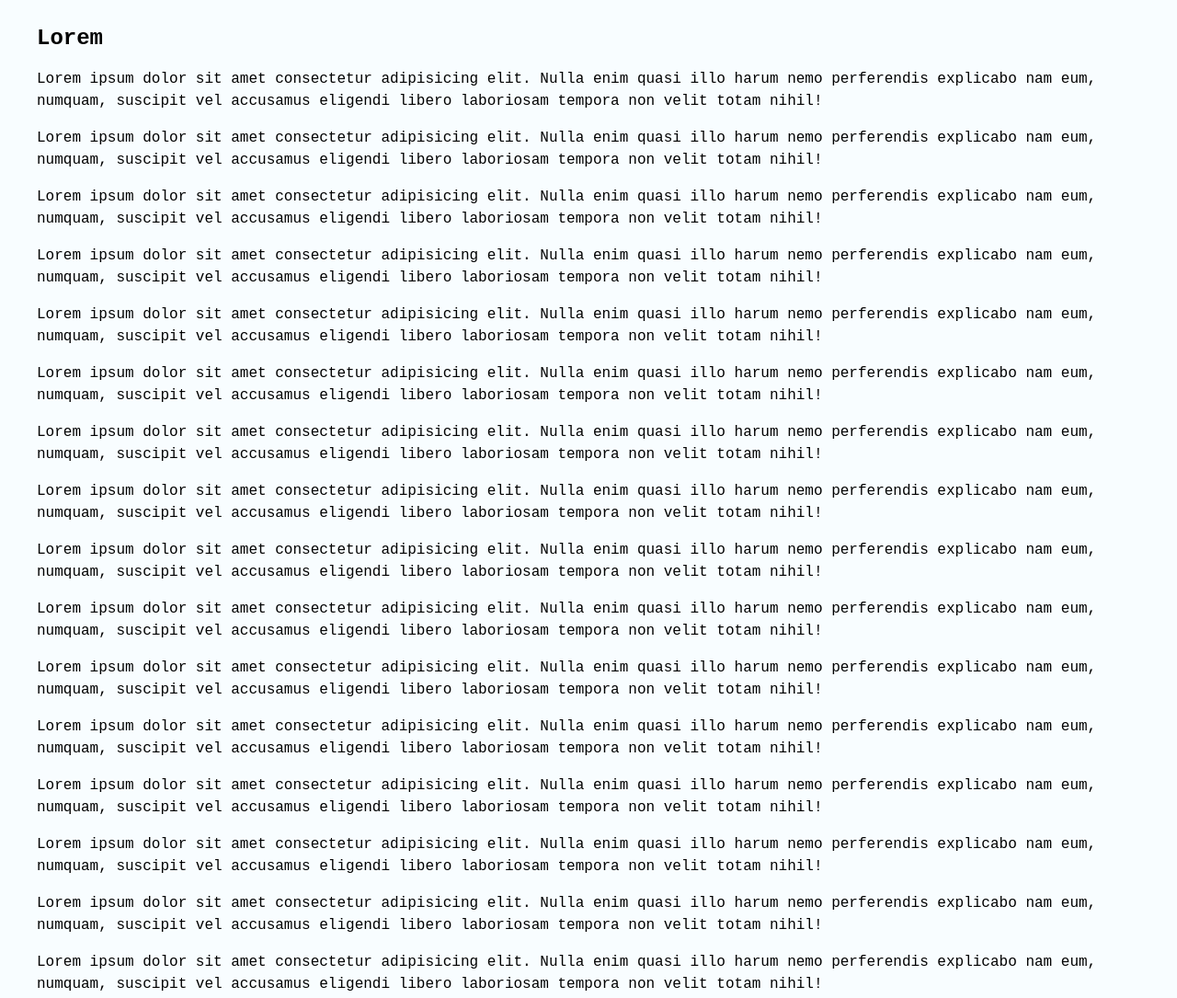
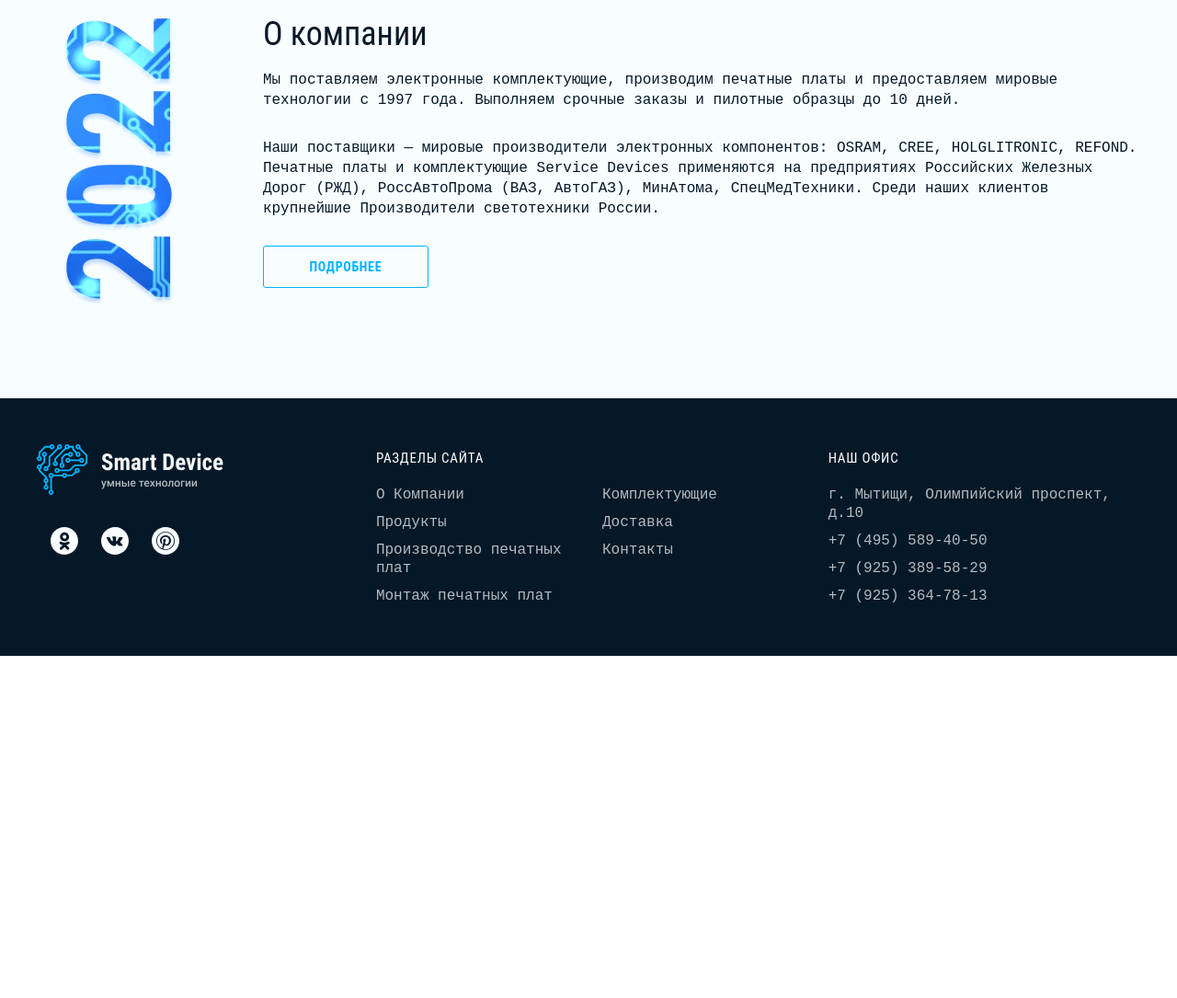
Before and after one commit to constoner/accelerator_14_smart_device, a website built with webpack: page source/index.html in a window 1280 px wide. Shown: the part 1740-2825 px from the top of the page at 92% size. After the commit the page ends 2453 px from the top, so only its background shows below. Built offline with nearby package versions, Linux system fonts and the light colour scheme; files whose address does not match are found by name.

Commit message:
сделал раздел --О компании-- для всех экранов, также добавил скрипт

```diff
--- a/source/index.html
+++ b/source/index.html
@@ -78,7 +78,7 @@
 
           <div class="hero__container container">
             <h1>Печатные платы</h1>
-            <p>производство и&nbsp;монтаж, поставка комплектующих,<br> блоков и&nbsp;модулей</p>
+            <p>производство и монтаж, поставка комплектующих,<br> блоков и модулей</p>
             <a class="hero__btn btn btn--add focus-visible" href="#feedback">
               <span class="hero__btn-big">Получить бесплатную консультацию</span>
               <span class="hero__btn-small">Бесплатная консультация</span>
@@ -95,7 +95,7 @@
               </svg>
               <p class="features__title title">Оперативные сроки</p>
               <p class="features__txt">
-                Усовершенствованная логистическая система позволяет нам просчитывать стоимость, производить и&nbsp;доставлять заказы плат и&nbsp;комплектующих в&nbsp;самые короткие сроки
+                Усовершенствованная логистическая система позволяет нам просчитывать стоимость, производить и доставлять заказы плат и комплектующих в самые короткие сроки
               </p>
             </li>
             <li class="features__item">
@@ -104,7 +104,7 @@
               </svg>
               <p class="features__title title">Крупные поставщики</p>
               <p class="features__txt">
-                Нашими поставщиками являются такие крупные мировые компании как: OSRAM, CREE, HOLGLITRONIC, REFOND. Сотрудничество с&nbsp;такими компаниями обеспечивает хорошее качество нашей продукции.
+                Нашими поставщиками являются такие крупные мировые компании как: OSRAM, CREE, HOLGLITRONIC, REFOND. Сотрудничество с такими компаниями обеспечивает хорошее качество нашей продукции.
               </p>
             </li>
             <li class="features__item">
@@ -113,7 +113,7 @@
               </svg>
               <p class="features__title title">Полная конфиденциальность</p>
               <p class="features__txt">
-                По&nbsp;желанию клиента мы&nbsp;обеспечиваем полную конфиденциальность.
+                По желанию клиента мы обеспечиваем полную конфиденциальность.
               </p>
             </li>
             <li class="features__item">
@@ -122,36 +122,34 @@
               </svg>
               <p class="features__title title">Персонализация стоимости</p>
               <p class="features__txt">
-                Мы&nbsp;подбираем определенную фабрику, поставщиков, вид доставки, чтобы установить ту&nbsp;цену, которая Вас устраивает.
+                Мы подбираем определенную фабрику, поставщиков, вид доставки, чтобы установить ту цену, которая Вас устраивает.
               </p>
             </li>
           </ul>
         </section>
 
-        <!-- spare -->
-        <div class="container">
-          <h2>Lorem</h2>
-          <p>Lorem ipsum dolor sit amet consectetur adipisicing elit. Nulla enim quasi illo harum nemo perferendis explicabo nam eum, numquam, suscipit vel accusamus eligendi libero laboriosam tempora non velit totam nihil!</p>
-          <p>Lorem ipsum dolor sit amet consectetur adipisicing elit. Nulla enim quasi illo harum nemo perferendis explicabo nam eum, numquam, suscipit vel accusamus eligendi libero laboriosam tempora non velit totam nihil!</p>
-          <p>Lorem ipsum dolor sit amet consectetur adipisicing elit. Nulla enim quasi illo harum nemo perferendis explicabo nam eum, numquam, suscipit vel accusamus eligendi libero laboriosam tempora non velit totam nihil!</p>
-          <p>Lorem ipsum dolor sit amet consectetur adipisicing elit. Nulla enim quasi illo harum nemo perferendis explicabo nam eum, numquam, suscipit vel accusamus eligendi libero laboriosam tempora non velit totam nihil!</p>
-          <p>Lorem ipsum dolor sit amet consectetur adipisicing elit. Nulla enim quasi illo harum nemo perferendis explicabo nam eum, numquam, suscipit vel accusamus eligendi libero laboriosam tempora non velit totam nihil!</p>
-          <p>Lorem ipsum dolor sit amet consectetur adipisicing elit. Nulla enim quasi illo harum nemo perferendis explicabo nam eum, numquam, suscipit vel accusamus eligendi libero laboriosam tempora non velit totam nihil!</p>
-          <p>Lorem ipsum dolor sit amet consectetur adipisicing elit. Nulla enim quasi illo harum nemo perferendis explicabo nam eum, numquam, suscipit vel accusamus eligendi libero laboriosam tempora non velit totam nihil!</p>
-          <p>Lorem ipsum dolor sit amet consectetur adipisicing elit. Nulla enim quasi illo harum nemo perferendis explicabo nam eum, numquam, suscipit vel accusamus eligendi libero laboriosam tempora non velit totam nihil!</p>
-          <p>Lorem ipsum dolor sit amet consectetur adipisicing elit. Nulla enim quasi illo harum nemo perferendis explicabo nam eum, numquam, suscipit vel accusamus eligendi libero laboriosam tempora non velit totam nihil!</p>
-          <p>Lorem ipsum dolor sit amet consectetur adipisicing elit. Nulla enim quasi illo harum nemo perferendis explicabo nam eum, numquam, suscipit vel accusamus eligendi libero laboriosam tempora non velit totam nihil!</p>
-          <p>Lorem ipsum dolor sit amet consectetur adipisicing elit. Nulla enim quasi illo harum nemo perferendis explicabo nam eum, numquam, suscipit vel accusamus eligendi libero laboriosam tempora non velit totam nihil!</p>
-          <p>Lorem ipsum dolor sit amet consectetur adipisicing elit. Nulla enim quasi illo harum nemo perferendis explicabo nam eum, numquam, suscipit vel accusamus eligendi libero laboriosam tempora non velit totam nihil!</p>
-          <p>Lorem ipsum dolor sit amet consectetur adipisicing elit. Nulla enim quasi illo harum nemo perferendis explicabo nam eum, numquam, suscipit vel accusamus eligendi libero laboriosam tempora non velit totam nihil!</p>
-          <p>Lorem ipsum dolor sit amet consectetur adipisicing elit. Nulla enim quasi illo harum nemo perferendis explicabo nam eum, numquam, suscipit vel accusamus eligendi libero laboriosam tempora non velit totam nihil!</p>
-          <p>Lorem ipsum dolor sit amet consectetur adipisicing elit. Nulla enim quasi illo harum nemo perferendis explicabo nam eum, numquam, suscipit vel accusamus eligendi libero laboriosam tempora non velit totam nihil!</p>
-          <p>Lorem ipsum dolor sit amet consectetur adipisicing elit. Nulla enim quasi illo harum nemo perferendis explicabo nam eum, numquam, suscipit vel accusamus eligendi libero laboriosam tempora non velit totam nihil!</p>
-          <p>Lorem ipsum dolor sit amet consectetur adipisicing elit. Nulla enim quasi illo harum nemo perferendis explicabo nam eum, numquam, suscipit vel accusamus eligendi libero laboriosam tempora non velit totam nihil!</p>
-          <p>Lorem ipsum dolor sit amet consectetur adipisicing elit. Nulla enim quasi illo harum nemo perferendis explicabo nam eum, numquam, suscipit vel accusamus eligendi libero laboriosam tempora non velit totam nihil!</p>
-          <p>Lorem ipsum dolor sit amet consectetur adipisicing elit. Nulla enim quasi illo harum nemo perferendis explicabo nam eum, numquam, suscipit vel accusamus eligendi libero laboriosam tempora non velit totam nihil!</p>
-          <p id="feedback">Lorem ipsum dolor sit amet consectetur adipisicing elit. Nulla enim quasi illo harum nemo perferendis explicabo nam eum, numquam, suscipit vel accusamus eligendi libero laboriosam tempora non velit totam nihil!</p>
-        </div>
+        <section class="main__about about container">
+          <h2 class="about__title title">О компании</h2>
+          <div class="about__image-container">
+            <picture>
+              <source srcset="./img/about-image.webp, ./img/about-image@2x.webp 2x" type="image/webp">
+              <img src="./img/about-image.png" srcset="./img/about-image@2x.png 2x" aria-hidden="true">
+            </picture>
+          </div>
+          <div class="about__container spoiler-container">
+            <p>
+              Мы поставляем электронные комплектующие, производим печатные платы и предоставляем мировые технологии с 1997 года. Выполняем срочные заказы и пилотные образцы до 10 дней.
+            </p>
+            <p>
+              Наши поставщики &mdash; мировые производители электронных компонентов: OSRAM, CREE, HOLGLITRONIC, REFOND. Печатные платы и комплектующие Service Devices применяются на предприятиях Российских Железных Дорог (РЖД), РоссАвтоПрома (ВАЗ, АвтоГАЗ), МинАтома, СпецМедТехники. Среди наших клиентов крупнейшие Производители светотехники России.
+            </p>
+            <p>
+              Smart Device - это команда профессионалов. Через нас прошло более 1 000 000 клиентов, 70% из которых продолжают сотрудничество по сей день. На данный момент насчитывается более 14 офисов по всей стране и 20 городов присутствия.
+              Мы стремимся к постоянному развитию и повышению уровня качества продукции, производимой внутри компании. Использование инновационных технологий помогает экономить деньги и время наших клиентов
+            </p>
+          </div>
+          <button class="about__btn btn spoiler-button focus-visible" type="button" id="feedback">Подробнее</button> <!-- Удалить айди!!! -->
+        </section>
 
       </main>
 
--- a/source/js/main.js
+++ b/source/js/main.js
@@ -1,5 +1,6 @@
 import {iosVhFix} from './utils/ios-vh-fix';
 import {smoothScroll} from './utils/smooth-scroll';
+import {initSpoiler} from './utils/spoiler';
 // import {initModals} from './modules/modals/init-modals';
 // import {Form} from './modules/form-validate/form';
 import {initAccordions} from './modules/accordion/init-accordion';
@@ -14,6 +15,7 @@
 
   iosVhFix();
   smoothScroll();
+  initSpoiler();
 
   // Modules
   // ---------------------------------
--- /dev/null
+++ b/source/js/utils/spoiler.js
@@ -0,0 +1,19 @@
+function initSpoiler() {
+  const spoilerButton = document.querySelector('.spoiler-button');
+  const spoilerontainer = document.querySelector('.spoiler-container');
+
+  const toggleSpoiler = () => {
+    if (spoilerontainer.classList.contains('is-shown')) {
+      spoilerButton.textContent = 'Подробнее';
+    } else {
+      spoilerButton.textContent = 'Свернуть';
+    }
+
+    spoilerontainer.classList.toggle('is-shown');
+  };
+
+  spoilerButton.addEventListener('click', toggleSpoiler);
+
+}
+
+export {initSpoiler};
--- /dev/null
+++ b/source/sass/blocks/about.scss
@@ -0,0 +1,133 @@
+.about {
+  display: grid;
+  grid-template-columns: 20.49% 79.51%;
+  grid-template-rows: 60px fit-content 65px;
+  grid-template-areas: "image title"
+                       "image text"
+                       "image button";
+  gap: 0;
+
+  @include vp-1023 {
+    grid-template-columns: 26.87% 73.13%;
+
+  }
+
+  @include vp-767 {
+    grid-template-columns: 1fr;
+  }
+}
+
+.about__image-container {
+  grid-area: image;
+  margin-right: 30px;
+
+  @include vp-767 {
+    display: none;
+  }
+}
+
+.about img {
+  max-width: 100%;
+  height: auto;
+  object-fit: contain;
+}
+
+.about h2 {
+  grid-area: title;
+  margin: 0;
+  margin-top: 5px;
+  margin-bottom: 15px;
+  font-size: 36px;
+  line-height: 45px;
+  color: $color-black-pearl;
+
+  @include vp-767 {
+    margin-top: 0;
+    font-size: 28px;
+    line-height: 35px;
+  }
+}
+
+.about__container {
+  grid-area: text;
+  max-height: 170px;
+  margin: 0;
+  font-size: 16px;
+  line-height: 22px;
+  color: $color-black-pearl;
+  overflow: hidden;
+  text-overflow: ellipsis;
+  will-change: max-height;
+  transition: max-height $trans-default;
+
+  @include vp-1023 {
+    max-height: 255px;
+  }
+
+  @include vp-767 {
+    font-size: 14px;
+    line-height: 19px;
+  }
+
+  @include vp-767 {
+    max-height: 210px;
+  }
+}
+
+.about__container.is-shown {
+  max-height: 1000px;
+  transition: max-height $trans-spoiler;
+}
+
+.about p {
+  margin: 0;
+  margin-bottom: 30px;
+
+  @include vp-1023 {
+    margin-bottom: 18px;
+  }
+}
+
+.about p:last-child {
+  margin-bottom: 0;
+}
+
+.about__btn {
+  grid-area: button;
+  justify-self: start;
+  justify-content: center;
+  align-items: center;
+  min-width: 180px;
+  min-height: 45px;
+  margin-top: 20px;
+  margin-bottom: 20px;
+  font-size: 14px;
+  line-height: 23px;
+  letter-spacing: 0.05em;
+  text-transform: uppercase;
+  color: $color-deep-sky-blue;
+  background-color: transparent;
+  border: 1px solid $color-deep-sky-blue;
+
+  @include vp-1023 {
+    margin-bottom: 0;
+  }
+
+  @include hover {
+    opacity: 0.6;
+  }
+
+  @include focus {
+    outline: 3px dashed rgba($color-deep-sky-blue, 0.6);
+  }
+
+  @include active {
+    opacity: 0.2;
+  }
+
+  &:disabled,
+  &.disabled {
+    opacity: 0.6;
+    pointer-events: none;
+  }
+}
--- a/source/sass/blocks/footer.scss
+++ b/source/sass/blocks/footer.scss
@@ -14,6 +14,7 @@
   @include vp-767 {
     padding-top: 32px;
     padding-bottom: 35px;
+    overflow: hidden;
   }
 }
 
--- a/source/sass/global/container.scss
+++ b/source/sass/global/container.scss
@@ -11,6 +11,5 @@
 
   @include vp-767 {
     padding: 0 25px;
-    overflow: hidden;
   }
 }
--- a/source/sass/style.scss
+++ b/source/sass/style.scss
@@ -29,6 +29,7 @@
 @import "blocks/main";
 @import "blocks/hero";
 @import "blocks/features";
+@import "blocks/about";
 // @import "blocks/modal";
 // @import "blocks/custom-input";
 // @import "blocks/custom-toggle";
--- a/source/sass/variables.scss
+++ b/source/sass/variables.scss
@@ -50,7 +50,7 @@
 // если требуется изинг отличный от $tf-default, то переменную называем не цифрой
 $trans-modal: 0.6s cubic-bezier(0.55, 0, 0.1, 1);
 
-$trans-600: 0.6s $tf-default;
+$trans-spoiler: 0.2s ease-in;
 
 // Viewports
 // ---------------------------------
```
Also changed, not shown: build/css/style.css, build/css/style.min.css, build/index.html, build/js/main.min.js, 1 other file.
